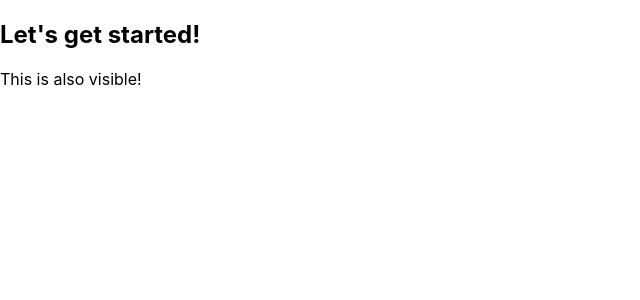
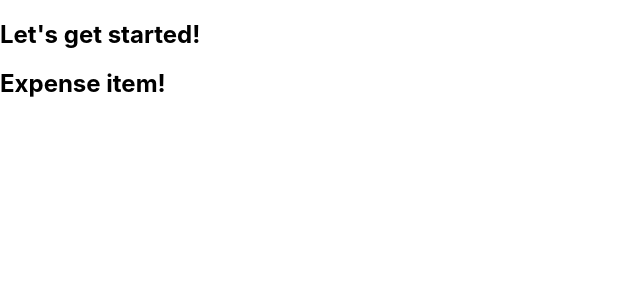
Before and after one commit to jaggerabney/ReactJS-Udemy-Course, a React (Create React App) app in the folder react-complete-guide/: page / in a window 1280 px wide. Shown: the top 300 px of the page, without its empty margins (0-640 px from the left). Built offline with nearby package versions, Linux system fonts and the light colour scheme.

Commit message:
wrote custom ExpenseItem component

```diff
--- a/react-complete-guide/src/App.js
+++ b/react-complete-guide/src/App.js
@@ -1,4 +1,4 @@
-import './App.css';
+import ExpenseItem from "./components/ExpenseItem";
 
 function App() {
   return (
@@ -12,10 +12,18 @@
     // it works, but is cumbersome and verbose
     // with react, we just specify the end state - what we want to see -
     // and react does all of the heavy lifting in the background
+
+    // custom components are put into their own files
+    // they exist in a sort of component tree, where the topmost component
+    // is rendered into an html page and all subordinate components
+    // are used as html elements in that page
     <div>
       <h2>Let's get started!</h2>
-      <p>This is also visible!</p>
+      <ExpenseItem></ExpenseItem>
     </div>
+
+    // all react elements must have their first letter capitalized;
+    // that is how they are identified as react components
   );
 }
 
--- /dev/null
+++ b/react-complete-guide/src/components/ExpenseItem.js
@@ -0,0 +1,15 @@
+// it's common convention in React applications to
+// name things in PascalCase
+
+// components in react are just javascript functions -
+// special ones that return jsx code
+// convention dictates that this function has the same name as the component
+
+function ExpenseItem() {
+    return (
+        <h2>Expense item!</h2>
+    );
+}
+
+// components must be exported in order to be used
+export default ExpenseItem;
```
